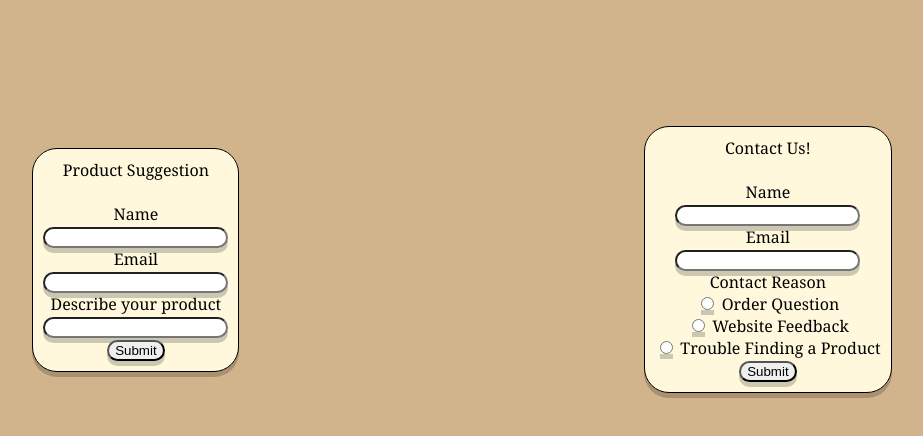
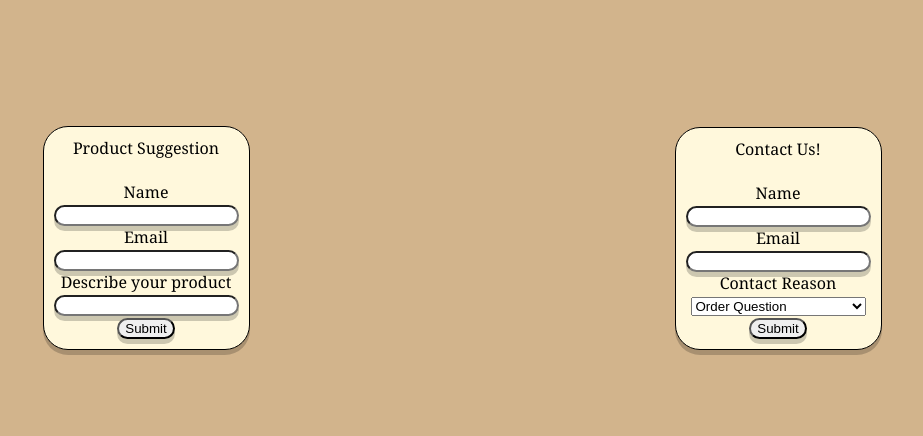
Before and after one commit to qhernandez927/Test-Exercise, a plain HTML site: page index.html in a window 1280 px wide. Shown: the whole page, without its empty margins (178-1101 px from the left). Drawn offline with Linux system fonts and the light colour scheme.

Commit message:
removed radio input and changed the option to a select element

```diff
--- a/index.html
+++ b/index.html
@@ -38,12 +38,12 @@
             <label>Email</label><br>
             <input type = "email" name="email"/><br>
             <label>Contact Reason</label><br>
-            <input type="radio" id="order-question" name="contact-reason" value="order-question">
-            <label>Order Question</label><br>
-            <input type="radio" id="website-feedback" name="contact-reason" value="website-feedback">
-            <label>Website Feedback</label><br>
-            <input type="radio" id="trouble-find" name="contact-reason" value="trouble-finding-product">
-            <label>Trouble Finding a Product</label><br>
+            <select id="contact-reason" name="contact-reason">
+              <option value="order-question">Order Question</option>
+              <option value="website-feedback">Website Feedback</option>
+              <option value="trouble-finding-product">Trouble Finding a Product</option>
+            </select>
+
               <div class="submit-btn">
                 <input type="button" value="Submit">
               </div>
```
